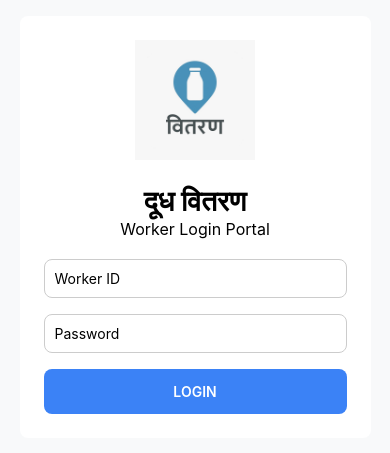
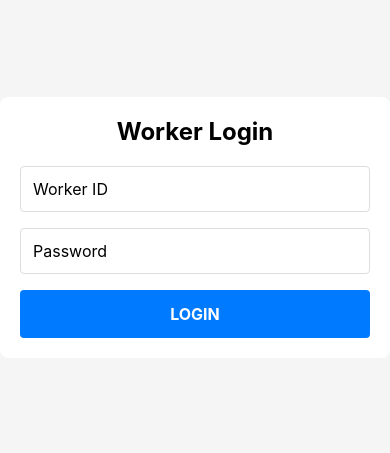
Before and after one commit to ParvTiwari1410/vitrann, a React Native app: screen /LoginScreen in a window 390 px wide. Shown: the part 195-648 px from the top of the page. Built offline with nearby package versions, Linux system fonts and the light colour scheme.

Commit message:
added integration for login api

```diff
--- a/app/index.tsx
+++ b/app/index.tsx
@@ -1,6 +1,7 @@
 // app/index.tsx
 import { useRouter } from 'expo-router';
 import React, { useState } from 'react';
+
 import {
   ActivityIndicator,
   Alert,
@@ -64,6 +65,7 @@ export default function Index() {
               onChangeText={text => setWorkerId(text.replace(/[^a-zA-Z0-9]/g, ''))}
               style={styles.input}
               autoCapitalize="none"
+
               autoCorrect={false}
               editable={!isLoading}
             />
--- a/screens/LoginScreen.tsx
+++ b/screens/LoginScreen.tsx
@@ -1,12 +1,7 @@
-import { useNavigation } from '@react-navigation/native';
-import { NativeStackNavigationProp } from '@react-navigation/native-stack';
 import React, { useState } from 'react';
 import {
   ActivityIndicator,
   Alert,
-  Image,
-  KeyboardAvoidingView,
-  Platform,
   SafeAreaView,
   StyleSheet,
   Text,
@@ -14,79 +9,72 @@ import {
   TouchableOpacity,
   View,
 } from 'react-native';
-import { RootStackParamList } from '../app/AppNavigator';
-
-type LoginScreenNavigationProp = NativeStackNavigationProp<
-  RootStackParamList,
-  'LoginScreen'
->;
 
 const LoginScreen = () => {
   const [workerId, setWorkerId] = useState('');
   const [password, setPassword] = useState('');
   const [isLoading, setIsLoading] = useState(false);
-  const navigation = useNavigation<LoginScreenNavigationProp>();
 
   const handleLogin = async () => {
-    const trimmedWorkerId = workerId.trim();
-    if (!trimmedWorkerId) {
-      Alert.alert('Error', 'Please enter your Worker ID');
-      return;
-    }
-    if (password.length < 4) {
-      Alert.alert('Error', 'Password must be at least 4 characters');
+    // Basic validation
+    if (!workerId.trim() || !password.trim()) {
+      Alert.alert('Error', 'Please enter both Worker ID and Password');
       return;
     }
 
     setIsLoading(true);
     try {
-      await new Promise(resolve => setTimeout(resolve, 500));
-      navigation.replace('MorningStock', { workerId: trimmedWorkerId });
+      const response = await fetch('http://localhost:8080/api/worker/login', {
+        method: 'POST',
+        headers: {
+          'Content-Type': 'application/json',
+        },
+        body: JSON.stringify({
+          workerId: workerId.trim(),
+          password: password,
+        }),
+      });
+
+      const data = await response.json();
+
+      if (response.ok) {
+        Alert.alert('Success', 'Login successful!');
+        console.log('Login response:', data);
+        // Add your navigation or next steps here
+      } else {
+        Alert.alert('Login Failed', data.message || 'Invalid credentials');
+      }
     } catch (error) {
-      Alert.alert('Login Failed', 'Please check your credentials');
+      console.error('Login error:', error);
+      Alert.alert('Error', 'Network error. Please try again.');
     } finally {
       setIsLoading(false);
     }
   };
 
   return (
-    <SafeAreaView style={styles.safeArea}>
-      <KeyboardAvoidingView
-        style={styles.container}
-        behavior={Platform.OS === 'ios' ? 'padding' : undefined}
-      >
-        <View style={styles.card}>
-          {/* Logo Image */}
-          <Image
-            source={require('../assets/images/vitran.png')}
-            style={styles.logo}
-            resizeMode="contain"
-          />
-
-          <Text style={styles.heading}>दूध वितरण</Text>
-          <Text style={styles.subtitle}>Worker Login Portal</Text>
+    <SafeAreaView style={styles.container}>
+      <View style={styles.loginCard}>
+        <Text style={styles.title}>Worker Login</Text>
 
         <TextInput
+          style={styles.input}
           placeholder="Worker ID"
           value={workerId}
-          onChangeText={text => setWorkerId(text.replace(/[^a-zA-Z\s]/g, ''))}
-          style={styles.input}
+          onChangeText={setWorkerId}
+          autoCapitalize="none"
         />
 
         <TextInput
+          style={styles.input}
           placeholder="Password"
           value={password}
           onChangeText={setPassword}
-  style={styles.input}
-  secureTextEntry={true}
-  keyboardType="default"
-  autoCapitalize="none"
-  autoCorrect={false}
+          secureTextEntry
         />
 
-
         <TouchableOpacity
-            style={[styles.button, isLoading && styles.buttonDisabled]}
+          style={[styles.loginButton, isLoading && styles.buttonDisabled]}
           onPress={handleLogin}
           disabled={isLoading}
         >
@@ -97,63 +85,50 @@ const LoginScreen = () => {
           )}
         </TouchableOpacity>
       </View>
-      </KeyboardAvoidingView>
     </SafeAreaView>
   );
 };
 
 const styles = StyleSheet.create({
-  safeArea: {
-    flex: 1,
-    backgroundColor: '#F8F9FA',
-  },
   container: {
     flex: 1,
     justifyContent: 'center',
-    alignItems: 'center',
+    padding: 20,
+    backgroundColor: '#f5f5f5',
   },
-  card: {
+  loginCard: {
     backgroundColor: '#fff',
-    padding: 24,
+    padding: 20,
     borderRadius: 8,
-    width: '90%',
-    elevation: 3,
+    elevation: 2,
   },
-  logo: {
-    width: 120,
-    height: 120,
-    alignSelf: 'center',
-    marginBottom: 24,
-  },
-  heading: {
-    fontSize: 28,
-    fontWeight: '700',
-    textAlign: 'center',
-  },
-  subtitle: {
-    fontSize: 16,
+  title: {
+    fontSize: 24,
+    fontWeight: 'bold',
     textAlign: 'center',
     marginBottom: 20,
   },
   input: {
     borderWidth: 1,
-    borderColor: '#ccc',
-    padding: 10,
-    borderRadius: 8,
+    borderColor: '#ddd',
+    padding: 12,
+    borderRadius: 4,
     marginBottom: 16,
+    fontSize: 16,
   },
-  button: {
-    backgroundColor: '#3B82F6',
+  loginButton: {
+    backgroundColor: '#007AFF',
     padding: 14,
-    borderRadius: 8,
+    borderRadius: 4,
     alignItems: 'center',
   },
   buttonDisabled: {
-    backgroundColor: '#93C5FD',
+    backgroundColor: '#ccc',
   },
   buttonText: {
     color: '#fff',
-    fontWeight: '600',
+    fontSize: 16,
+    fontWeight: 'bold',
   },
 });
 
```
Lines whose indentation alone changed are shown as unchanged.
